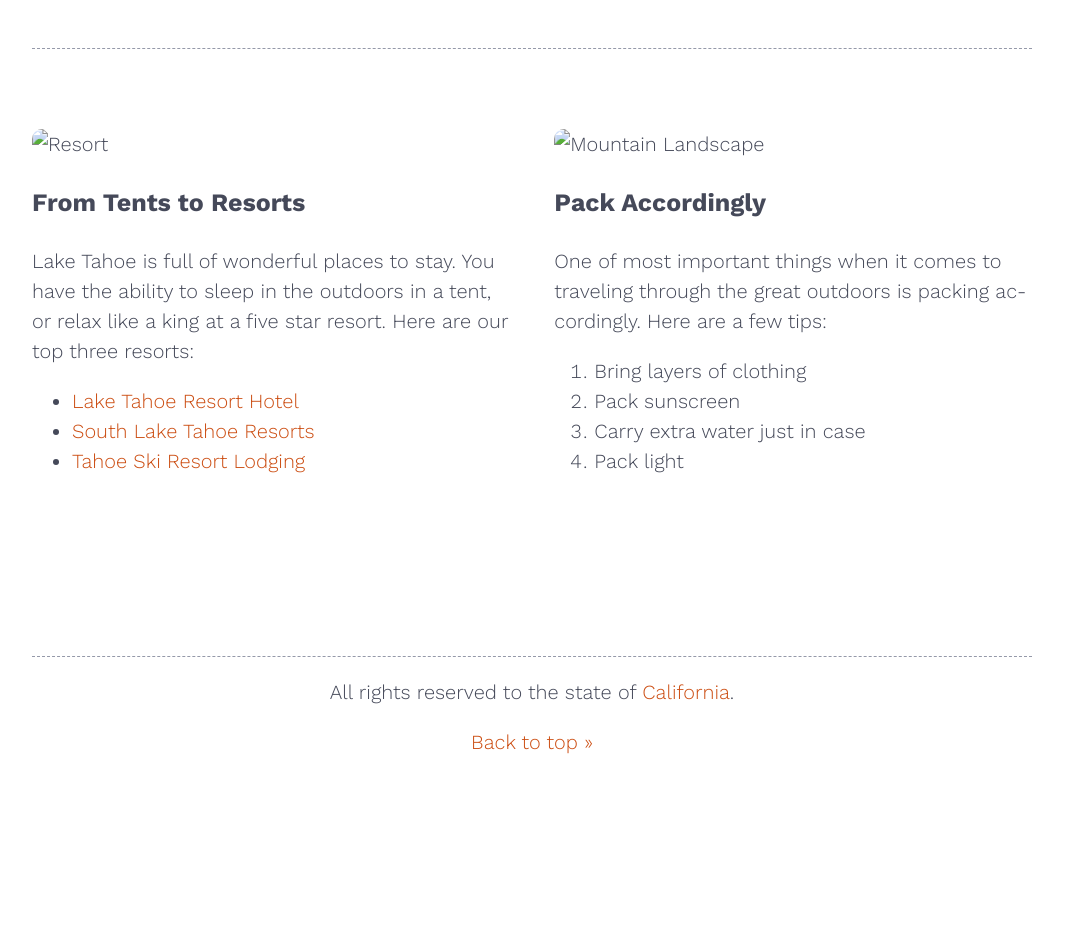
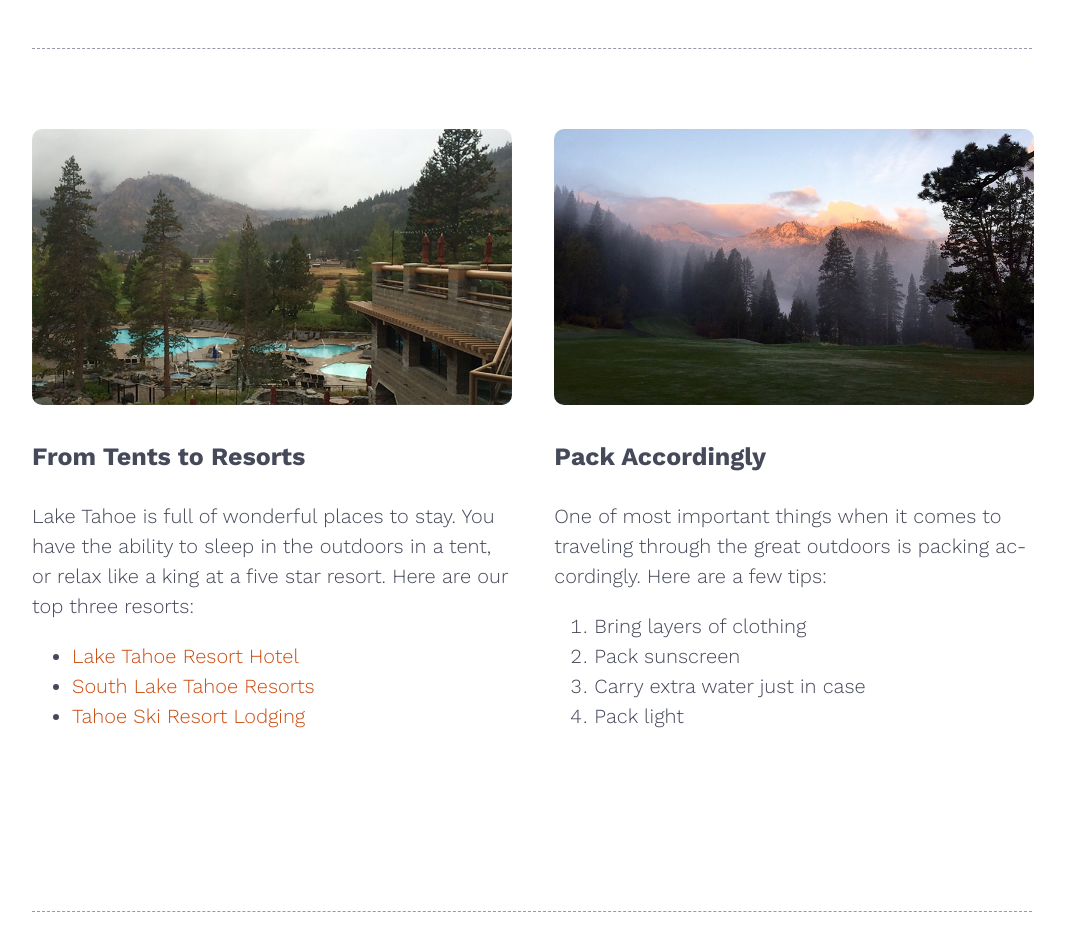
Before and after one commit to twkclaire/ClaireTreehouse, a plain HTML site: page index.html in a window 1280 px wide. Shown: the part 2080-3006 px from the top of the page, without its empty margins (108-1173 px from the left). Before the commit the page ends 2857 px from the top, so only its background shows below. Drawn offline with nearby package versions, Linux system fonts and the light colour scheme; files that its build step writes are made by us from their sources; files whose address does not match are found by name.

Commit message:
Update index.html

```diff
--- a/index.html
+++ b/index.html
@@ -7,7 +7,7 @@
   <link rel="preconnect" href="https://fonts.googleapis.com">
   <link rel="preconnect" href="https://fonts.gstatic.com" crossorigin>
   <link href="https://fonts.googleapis.com/css2?family=Work+Sans:ital,wght@0,100..900;1,100..900&display=swap" rel="stylesheet">
-  <link rel="stylesheet" href="css/style.css">
+  <link rel="stylesheet" href="style.css">
 </head>
 <body>
 
@@ -32,7 +32,7 @@
 
     <section>
       <div class="column">
-        <img src="img/resort.jpg" alt="Resort">
+        <img src="resort.jpg" alt="Resort">
         <h3>From Tents to Resorts</h3>
         <p>Lake Tahoe is full of wonderful places to stay. You have the ability to sleep in the outdoors in a tent, or relax like a king at a five star resort. Here are our top three resorts:</p>
         <ul>
@@ -42,7 +42,7 @@
         </ul>
       </div>
       <div class="column">
-        <img src="img/mountain-landscape.jpg" alt="Mountain Landscape">
+        <img src="mountain-landscape.jpg" alt="Mountain Landscape">
         <h3>Pack Accordingly</h3>
         <p>One of most important things when it comes to traveling through the great outdoors is packing accordingly. Here are a few tips:</p>
         <ol>
```
